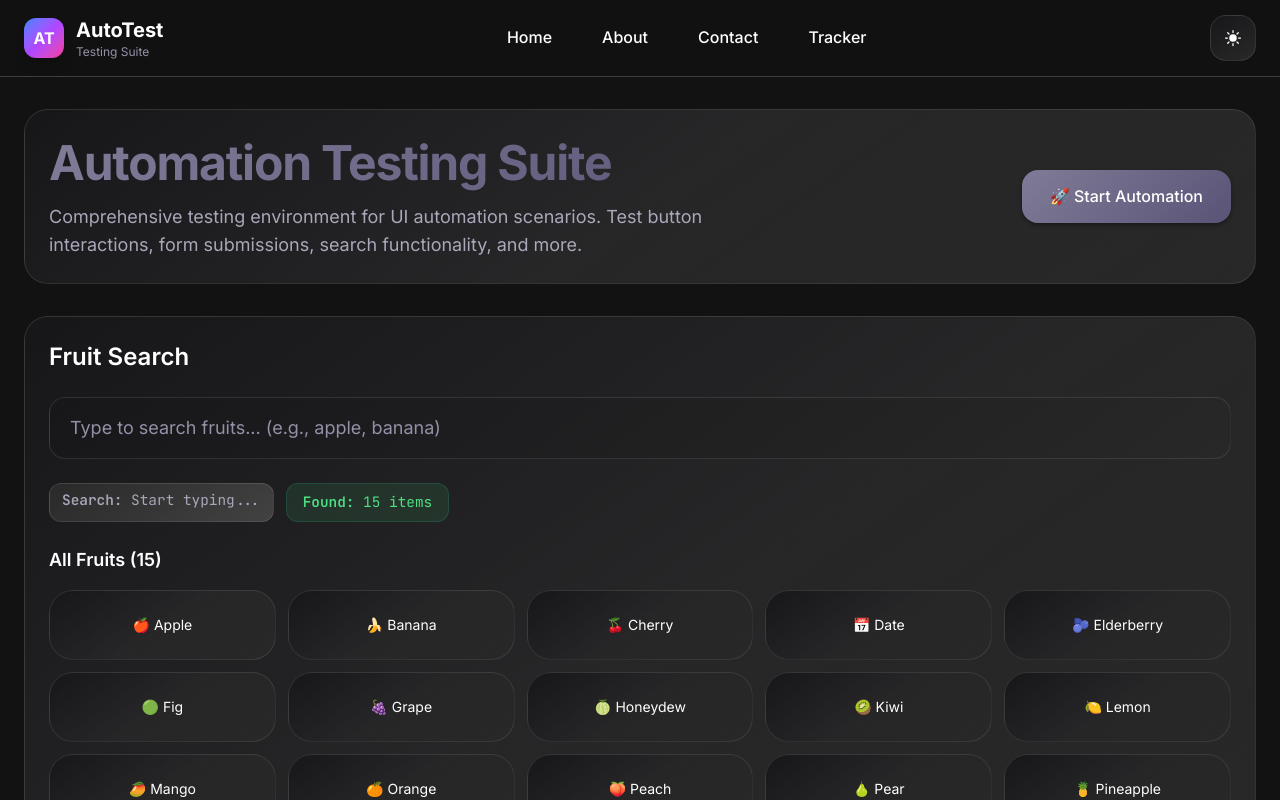
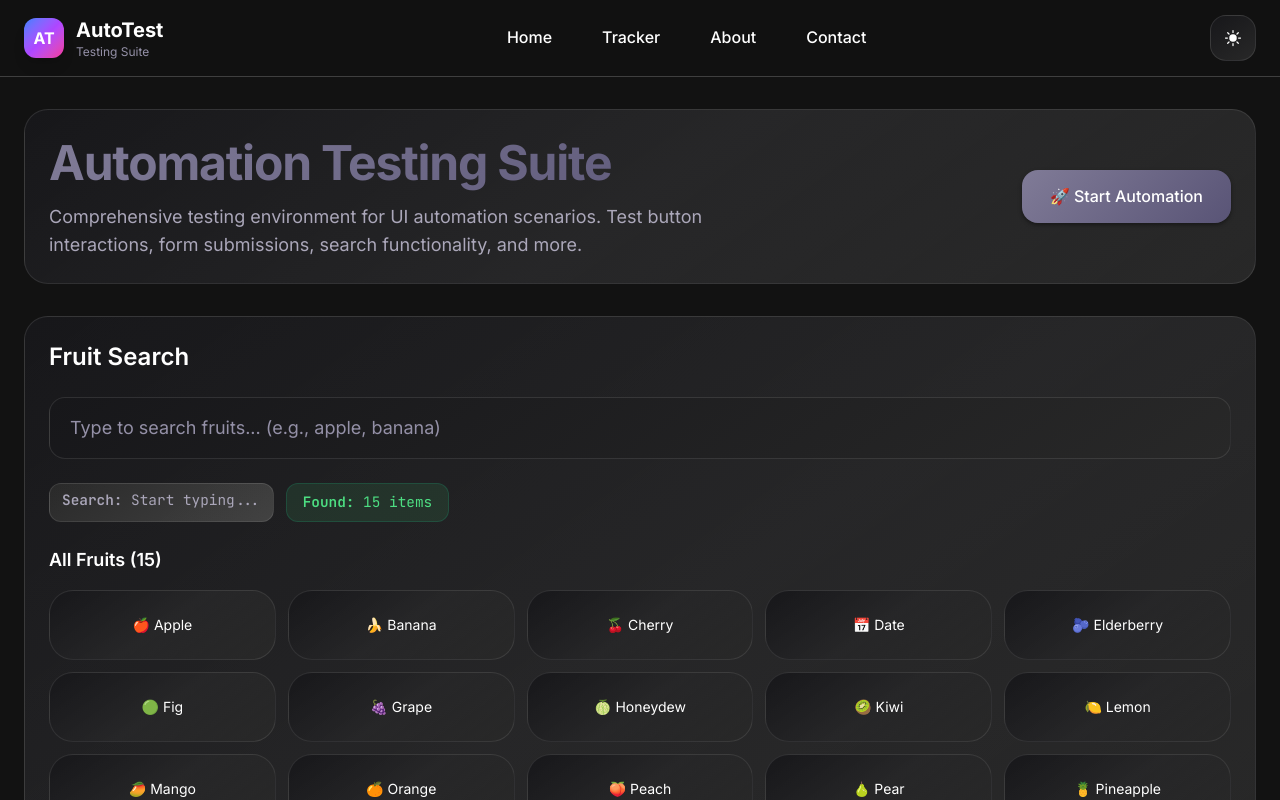
Before and after one commit to mskchaithanyaraj/test-for-automation, a React (Vite) app: page / in a window 1280 px wide. Shown: the top 800 px of the page. Built offline with nearby package versions, Linux system fonts and the light colour scheme.

Commit message:
changed navbar order

```diff
--- a/src/App.jsx
+++ b/src/App.jsx
@@ -38,6 +38,12 @@ const App = () => {
                     <span>Home</span>
                   </Link>
                   <Link
+                    to="/tracker"
+                    className="premium-nav-link theme-text-primary flex items-center space-x-2"
+                  >
+                    <span>Tracker</span>
+                  </Link>
+                  <Link
                     to="/about"
                     className="premium-nav-link theme-text-primary flex items-center space-x-2"
                   >
@@ -48,12 +54,6 @@ const App = () => {
                     className="premium-nav-link theme-text-primary flex items-center space-x-2"
                   >
                     <span>Contact</span>
-                  </Link>
-                  <Link
-                    to="/tracker"
-                    className="premium-nav-link theme-text-primary flex items-center space-x-2"
-                  >
-                    <span>Tracker</span>
                   </Link>
                 </div>
 
@@ -68,9 +68,9 @@ const App = () => {
           <main className="max-w-7xl mx-auto px-6 py-8">
             <Routes>
               <Route path="/" element={<Home />} />
+              <Route path="/tracker" element={<RandomTracker />} />
               <Route path="/about" element={<About />} />
               <Route path="/contact" element={<Contact />} />
-              <Route path="/tracker" element={<RandomTracker />} />
             </Routes>
           </main>
         </div>
```
